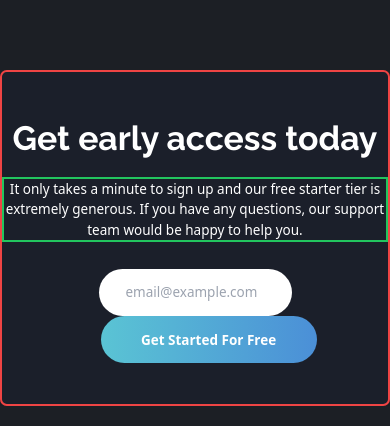
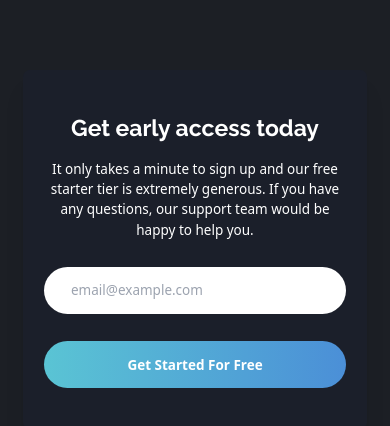
Before and after one commit to SouhailM07/fylo-dark-theme-landing-page, a React (Vite) app: page / in a window 390 px wide. Shown: the part 2652-3078 px from the top of the page. Built offline with nearby package versions, Linux system fonts and the light colour scheme.

Commit message:
[Email] component is now /RESPONSIVE/

```diff
--- a/src/components/Email/email.css
+++ b/src/components/Email/email.css
@@ -4,17 +4,17 @@
 
 @layer components {
   #Email {
-    @apply border-2 border-red-500 rounded-lg relative m-auto;
-    @apply top-[9rem] py-[3rem] shadow-xl max-w-[70rem];
+    @apply rounded-lg relative m-auto;
+    @apply top-[9rem] py-[3rem] shadow-xl xs:w-[88vw] md:w-auto md:max-w-[70rem];
     @apply bg-dark-blue-intro text-white text-center;
   }
   #Email h1 {
     @apply font-bold;
-    @apply text-[2.5rem] mb-[1rem] font-[raleway];
+    @apply xs:text-[1.7rem] md:text-[2.5rem] mb-[1rem] font-[raleway];
   }
   #Email p {
-    @apply border-2 border-green-500 m-auto;
-    @apply max-w-[40rem] mb-[2rem];
+    @apply m-auto;
+    @apply max-w-[47rem] px-[2rem] mb-[2rem];
   }
   #Email div {
     @apply flex;
@@ -23,12 +23,12 @@
   }
   #Email input[type="text"] {
     @apply rounded-full outline-none;
-    @apply py-[1rem] w-[50%] pl-[2rem];
+    @apply py-[1rem] xs:w-[88%] xs:mb-[2rem] md:mb-[0rem] md:w-[50%] pl-[2rem];
     @apply text-black;
   }
   #Email button {
     @apply font-bold  rounded-full from-cyan-gradient to-blue-gradient;
-    @apply w-[16rem] text-[1rem] py-[1rem] ml-[2rem];
+    @apply xs:w-[88%] md:w-[16rem] text-[1rem] py-[1rem] md:ml-[2rem];
     @apply bg-gradient-to-r;
   }
 }
```
